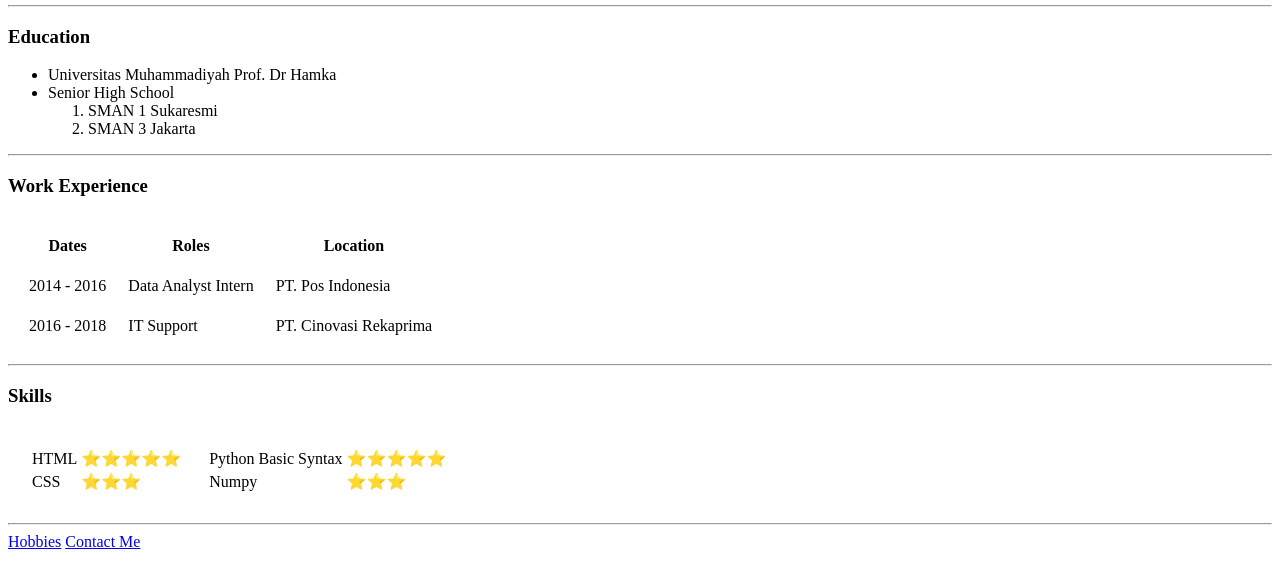
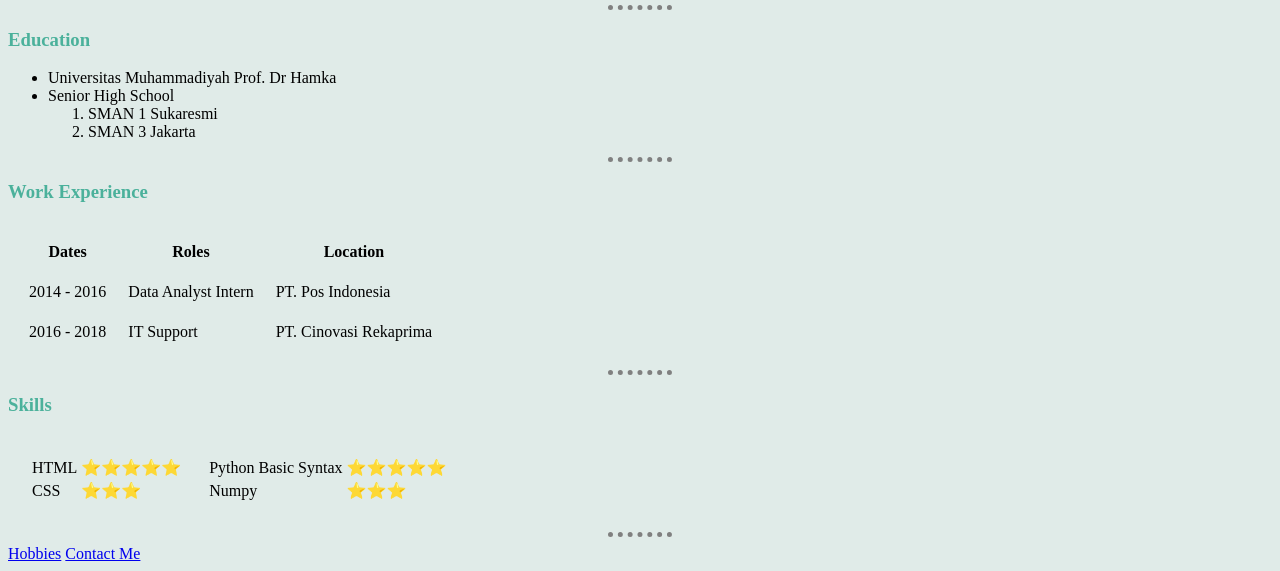
Before and after one commit to Levisalvian/cv, a plain HTML site: page index.html in a window 1280 px wide. Shown: the part 257-828 px from the top of the page. Drawn offline with Linux system fonts and the light colour scheme.

Commit message:
2nd update for my cv

```diff
--- /dev/null
+++ b/css/style.css
@@ -0,0 +1,14 @@
+h1, h3 {
+    color: #4bb19b;
+}
+
+body {
+    background-color: #e0ebe8;
+}
+
+hr {
+    border-style: dotted none none;
+    border-width: 5px;
+    width: 5%;
+    border-top-color: grey;
+}
--- a/index.html
+++ b/index.html
@@ -6,6 +6,7 @@
     <meta name="viewport" content="width=device-width, initial-scale=1.0">
     <meta http-equiv="X-UA-Compatible" content="ie=edge">
     <title>😄Levi Salvian😄</title>
+    <link rel="stylesheet" href="css/style.css">
 </head>
 
 <body>
@@ -50,7 +51,8 @@
             <tr>
                 <td>2016 - 2018</td>
                 <td>IT Support</td>
-                    <td>PT. Cinovasi Rekaprima</td></td>
+                <td>PT. Cinovasi Rekaprima</td>
+                </td>
             </tr>
         </tbody>
         <tfoot>
@@ -62,7 +64,8 @@
     <table cellspacing="20">
         <tr>
             <td>
-                    <table> <!--nested table-->
+                <table>
+                    <!--nested table-->
                     <tr>
                         <td>HTML</td>
                         <td>⭐⭐⭐⭐⭐</td>
@@ -74,7 +77,8 @@
                 </table>
             </td>
             <td>
-                    <table> <!--nested table-->
+                <table>
+                    <!--nested table-->
                     <tr>
                         <td>Python Basic Syntax</td>
                         <td>⭐⭐⭐⭐⭐</td>
@@ -95,6 +99,17 @@
 </html>
 
 <!--
+https://imagecolorpicker.com/
+colorhunt.co
+    <form action="mailto:levisalvian@yahoo.com" method="post" enctype="text/plain">
+        <label for="">Your Name : </label>
+        <input type="text" name="your_name" value=""><br>
+        <label for="">Your Email :</label>
+        <input type="email" name="your_email" value=""><br>
+        <label for="">Your Message</label><br>
+        <textarea name="your_message" rows="10" cols="30"></textarea><br>
+        <input type="submit" name="">
+    </form>
 <table cellspacing="20">
 </<table>
 <table>
```
Also changed, not shown: contactme.html (+1 -0 lines), hobbies.html (+1 -0 lines). Lines whose indentation alone changed are shown as unchanged.
